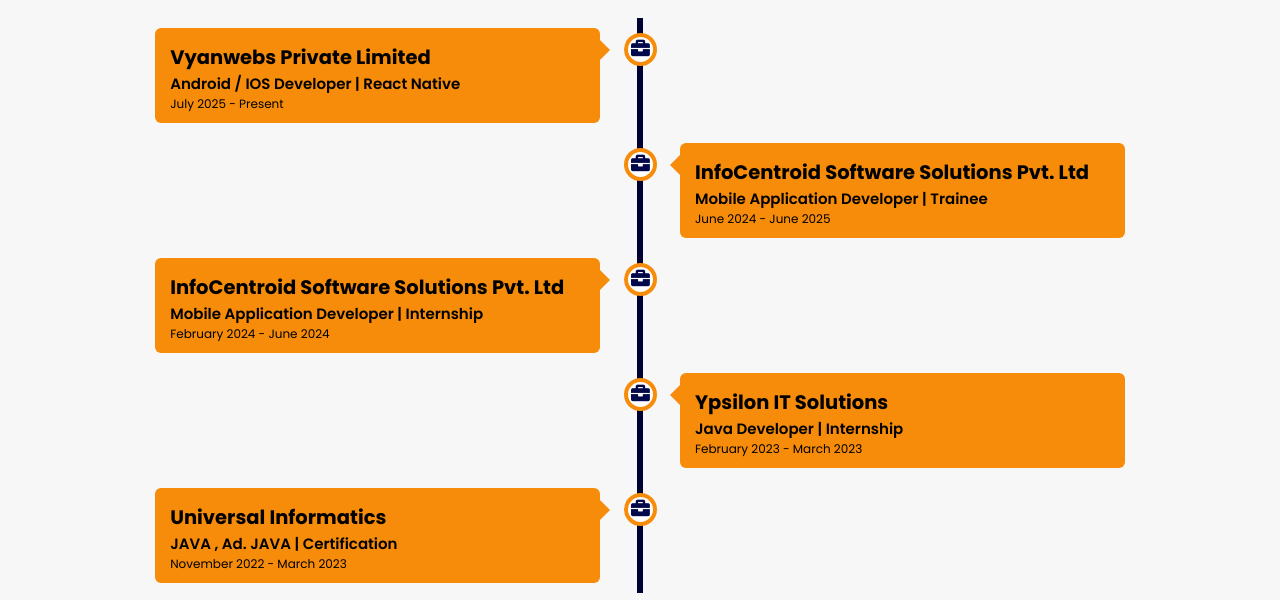
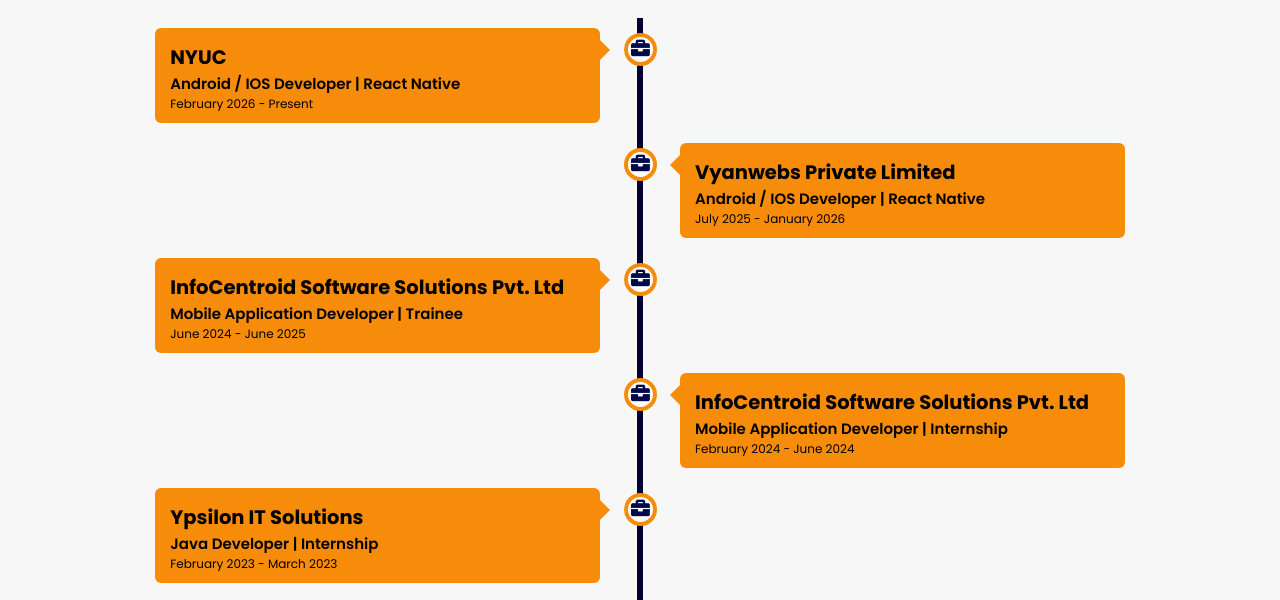
Before and after one commit to harshal-work/Portfolio_Harshal, a website: page experience/index.html in a window 1280 px wide. Shown: the part 148-748 px from the top of the page. Drawn offline with nearby package versions, Linux system fonts and the light colour scheme.

Commit message:
updated NYUC

```diff
--- a/experience/index.html
+++ b/experience/index.html
@@ -45,16 +45,28 @@
     <div class="container left">
       <div class="content">
         <div class="tag">
-          <h2>Vyanwebs Private Limited</h2>
+          <h2>NYUC</h2>
         </div>
         <div class="desc">
             <h3>Android / iOS Developer | React Native</h3>
-            <p>July 2025 - Present</p>
+            <p>February 2026 - Present</p>
         </div>
       </div>
     </div>
 
     <div class="container right">
+      <div class="content">
+        <div class="tag">
+          <h2>Vyanwebs Private Limited</h2>
+        </div>
+        <div class="desc">
+            <h3>Android / iOS Developer | React Native</h3>
+            <p>July 2025 - January 2026</p>
+        </div>
+      </div>
+    </div>
+
+    <div class="container left">
       <div class="content">
         <div class="tag">
           <h2>InfoCentroid Software Solutions Pvt. Ltd</h2>
@@ -66,7 +78,7 @@
       </div>
     </div>
 
-      <div class="container left">
+    <div class="container right">
       <div class="content">
         <div class="tag">
           <h2>InfoCentroid Software Solutions Pvt. Ltd</h2>
@@ -78,7 +90,7 @@
       </div>
     </div>
 
-    <div class="container right">
+    <div class="container left">
       <div class="content">
         <div class="tag">
           <h2>Ypsilon IT Solutions</h2>
@@ -90,7 +102,7 @@
       </div>
     </div>
 
-    <div class="container left">
+    <div class="container right">
       <div class="content">
         <div class="tag">
           <h2>Universal Informatics</h2>
```
Also changed, not shown: index.html (+17 -5 lines), package.json (added, +15 -0 lines), 1 other file. Lines whose indentation alone changed are shown as unchanged.
